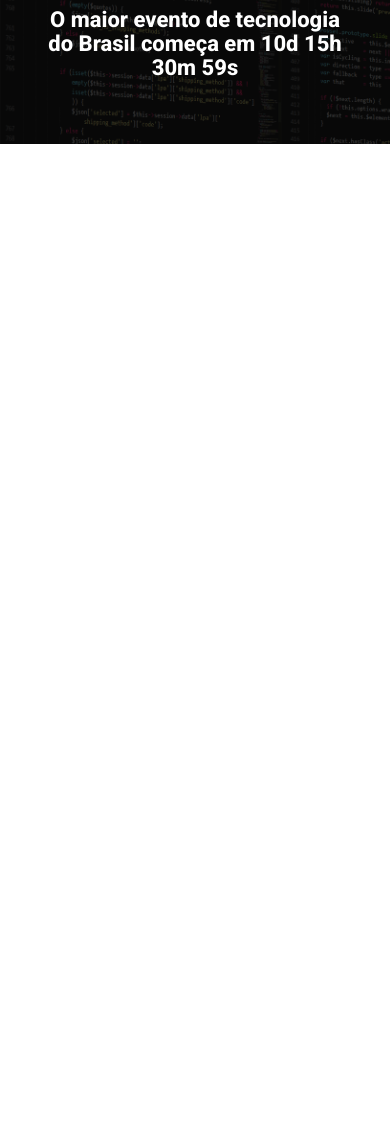
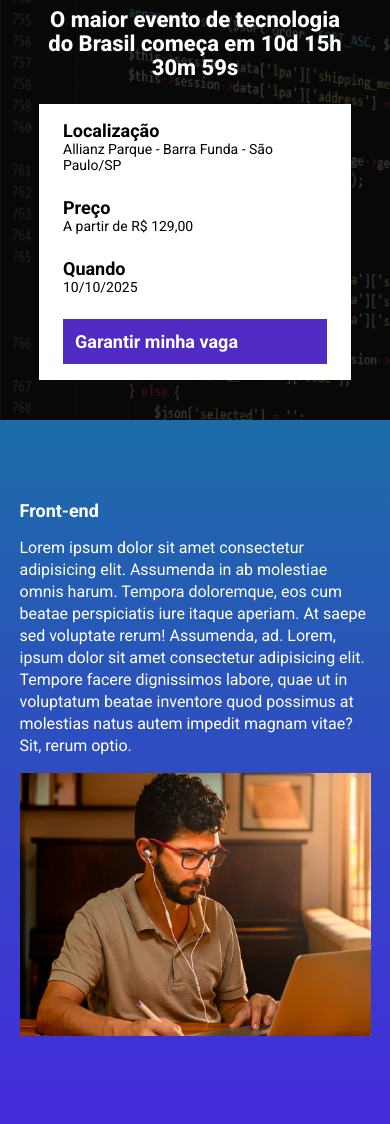
Before and after one commit to Mestre-Dos-Magoss/ebac_tech_tallks, a website built with Parcel: page src/index.html in a window 390 px wide. Shown: the part 96-1220 px from the top of the page. Before the commit the page ends 844 px from the top, so only its background shows below. Built offline with nearby package versions, Linux system fonts and the light colour scheme.

Commit message:
criando componentes e a seção de eventos

```diff
--- a/src/index.html
+++ b/src/index.html
@@ -7,6 +7,7 @@
     <link rel="preconnect" href="https://fonts.googleapis.com">
     <link rel="preconnect" href="https://fonts.gstatic.com" crossorigin>
     <link href="https://fonts.googleapis.com/css2?family=Roboto:ital,wght@0,100..900;1,100..900&display=swap" rel="stylesheet">
+    <link rel="stylesheet" href="https://unpkg.com/aos@next/dist/aos.css" />
     <title>Document</title>
 </head>
 <body>
@@ -14,8 +15,74 @@
         <div class="container">
             <img class="hero__logo" src="./images/ebac_logo.svg" alt="Logo da Ebac">
             <p class="hero__text">O maior evento de tecnologia do Brasil começa em 10d 15h 30m 59s</p>
+            <div class="infos-bar">
+                <ul class="infos-bar__infos">
+                    <li class="infos-bar__infos__item">
+                        <b>Localização</b>
+                        Allianz Parque - Barra Funda - São Paulo/SP
+                    </li>
+                    <li class="infos-bar__infos__item">
+                        <b>Preço</b>
+                        A partir de R$ 129,00
+                    </li>
+                    <li class="infos-bar__infos__item">
+                        <b>Quando</b>
+                        10/10/2025
+                    </li>
+                </ul>
+                <a class="buttons buttons--primary" href="">Garantir minha vaga</a>
+            </div>
         </div>
     </section>
+    <section class="event event--front-end">
+        <div class="container" data-aos="fade-right">
+            <div class="event__details">
+                <h2 class="event__details__title">Front-end</h2>
+                <p class="event__details__description">
+                    Lorem ipsum dolor sit amet consectetur adipisicing elit. Assumenda in ab molestiae omnis harum. Tempora doloremque, eos cum beatae perspiciatis iure itaque aperiam. At saepe sed voluptate rerum! Assumenda, ad.
+                    Lorem, ipsum dolor sit amet consectetur adipisicing elit. Tempore facere dignissimos labore, quae ut in voluptatum beatae inventore quod possimus at molestias natus autem impedit magnam vitae? Sit, rerum optio.
+                </p>
+            </div>
+            <img class="event__image" src="./images/frontend.png" alt="Programador front-end">
+        </div>
+    </section>
+        <section class="event event--ui-ux event--image-left">
+        <div class="container" data-aos="fade-left">
+            <div class="event__details">
+                <h2 class="event__details__title">UI/UX</h2>
+                <p class="event__details__description">
+                    Lorem ipsum dolor sit amet consectetur adipisicing elit. Assumenda in ab molestiae omnis harum. Tempora doloremque, eos cum beatae perspiciatis iure itaque aperiam. At saepe sed voluptate rerum! Assumenda, ad.
+                    Lorem, ipsum dolor sit amet consectetur adipisicing elit. Tempore facere dignissimos labore, quae ut in voluptatum beatae inventore quod possimus at molestias natus autem impedit magnam vitae? Sit, rerum optio.
+                </p>
+            </div>
+            <img class="event__image" src="./images/ui-ux.png" alt="Programador front-end">
+        </div>
+    </section>
+        <section class="event event--data-science">
+        <div class="container" data-aos="fade-right">
+            <div class="event__details">
+                <h2 class="event__details__title">Data Science</h2>
+                <p class="event__details__description">
+                    Lorem ipsum dolor sit amet consectetur adipisicing elit. Assumenda in ab molestiae omnis harum. Tempora doloremque, eos cum beatae perspiciatis iure itaque aperiam. At saepe sed voluptate rerum! Assumenda, ad.
+                    Lorem, ipsum dolor sit amet consectetur adipisicing elit. Tempore facere dignissimos labore, quae ut in voluptatum beatae inventore quod possimus at molestias natus autem impedit magnam vitae? Sit, rerum optio.
+                </p>
+            </div>
+            <img class="event__image" src="./images/data.png" alt="Programador front-end">
+        </div>
+    </section>
+        <section class="event event--back-end event--image-left" >
+        <div class="container" data-aos="fade-left">
+            <div class="event__details">
+                <h2 class="event__details__title">Back-end</h2>
+                <p class="event__details__description">
+                    Lorem ipsum dolor sit amet consectetur adipisicing elit. Assumenda in ab molestiae omnis harum. Tempora doloremque, eos cum beatae perspiciatis iure itaque aperiam. At saepe sed voluptate rerum! Assumenda, ad.
+                    Lorem, ipsum dolor sit amet consectetur adipisicing elit. Tempore facere dignissimos labore, quae ut in voluptatum beatae inventore quod possimus at molestias natus autem impedit magnam vitae? Sit, rerum optio.
+                </p>
+            </div>
+            <img class="event__image" src="./images/backend.png" alt="Programador front-end">
+        </div>
+    </section>
+     <script src="https://unpkg.com/aos@next/dist/aos.js"></script>
     <script src="./scripts/main.js"></script>
 </body>
 </html>
--- a/src/scripts/main.js
+++ b/src/scripts/main.js
@@ -1,2 +1 @@
-console.log("olá mundo!");
-// alert("Fala meu jovem!");
+AOS.init();
--- /dev/null
+++ b/src/styles/_event.scss
@@ -0,0 +1,67 @@
+@use 'variables';
+
+.event{
+    padding:80px 0;
+
+    &--front-end{
+        background-image:linear-gradient(variables.$blue1,variables.$blue2);
+    }
+
+    &--ui-ux{
+        background-image:linear-gradient(variables.$blue2,variables.$red);
+    }
+
+    &--data-science{
+        background-image:linear-gradient(variables.$red,variables.$yellow);
+    }
+
+    &--back-end{
+        background-image:linear-gradient(variables.$yellow,variables.$red);
+    }
+
+    &--image-left{
+        .container{
+            flex-direction:row-reverse;
+            gap:40px;
+        }
+    }
+
+    .container{
+        display:flex;
+        gap:40px;
+    }
+
+    &__details{
+
+        &__title{
+            font-weight:bold;
+            font-size:18px;
+            margin-bottom:16px;
+        }
+
+        &__description{
+            font-size:16px;
+            line-height:22px;
+        }
+    }
+
+    &__image{
+        width:360px;
+    }
+
+    @media (max-width:640px){
+        // padding-top:40px;
+        .container{
+            display:block;
+        }
+
+        &__details{
+            margin-right:0;
+            margin-bottom:16px;
+        }
+
+        &__image{
+            width:100%;
+        }
+    }
+}
--- a/src/styles/_hero.scss
+++ b/src/styles/_hero.scss
@@ -1,3 +1,4 @@
+@use 'variables';
 
 .hero{
     background-image:url(../images/fundo.png);
@@ -18,7 +19,7 @@
         left:0;
         width:100%;
         height:100%;
-        background-color:#000;
+        background-color:variables.$corTextoSecundario;
         opacity:.7;
     }
 
--- /dev/null
+++ b/src/styles/_variables.scss
@@ -0,0 +1,7 @@
+$corTextoPrincipal:#fff;
+$corTextoSecundario:#000;
+$Purple:#4F2AC3;
+$blue1:#1B6CA7;
+$blue2:#442BDB;
+$red:#89223B;
+$yellow:#9C791D;
--- /dev/null
+++ b/src/styles/components/_buttons.scss
@@ -0,0 +1,25 @@
+@use '../variables';
+
+.buttons{
+    padding:12px;
+    font-size:18px;
+    font-weight:bold;
+    text-decoration:none;
+    text-align:center;
+    white-space:nowrap;
+
+    &--primary{
+        background-color:variables.$Purple;
+        color:variables.$corTextoPrincipal;
+    }
+
+    @media (max-width:640px){
+        display:block;
+        width:100%;
+    }
+
+    @media (max-width:1024px){
+        display:flex;
+        align-items:center;
+    }
+}
--- /dev/null
+++ b/src/styles/components/_infos-bar.scss
@@ -0,0 +1,44 @@
+@use '../variables';
+
+.infos-bar{
+    padding:16px 24px;
+    background-color: #fff;
+    display:flex;
+    justify-content:space-between;
+
+    &__infos{
+        display:flex;
+        gap:40px;
+
+        &__item{
+            font-size:14px;
+            color:#000;
+
+            b{
+                display:block;
+                font-size:18px;
+                color:#000;
+            }
+
+        }
+    }
+        @media (max-width:640px){
+            display:block;
+
+            &__infos{
+                display:block;
+
+                &__item{
+                    margin-bottom:24px;
+                }
+            }
+    }
+
+    @media (max-width:1024px){
+        gap:16px;
+
+        &__infos{
+            gap:16px;
+        }
+    }
+}
--- a/src/styles/main.scss
+++ b/src/styles/main.scss
@@ -1,11 +1,16 @@
 @use 'hero';
+@use './components/infos-bar';
+@use './components/buttons';
+@use 'event';
+@use 'variables';
 
 *{
     padding:0;
     margin:0;
     box-sizing:border-box;
     font-family:'Roboto',sans-serif;
-    color:#fff;
+    color:variables.$corTextoPrincipal;
+    list-style:none;
 }
 
 
```
